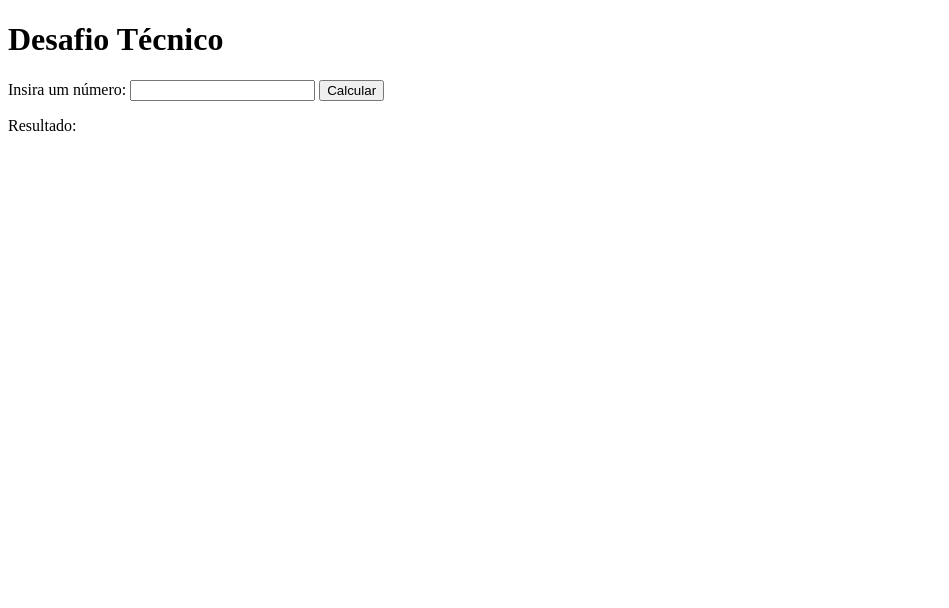
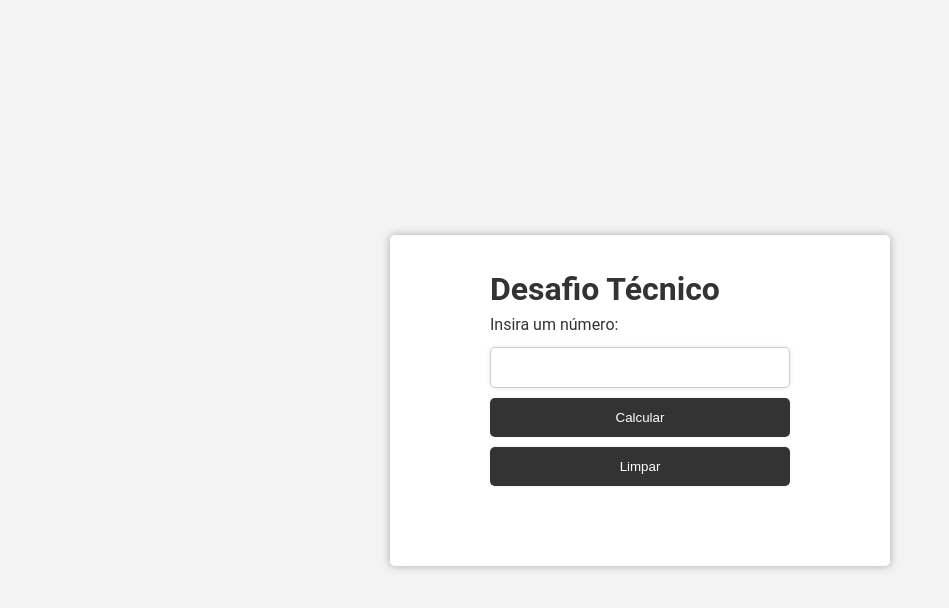
Before and after one commit to ViitorAugusto/Javascript-Multiples-Sum, a plain HTML site: page src/index.html in a window 1280 px wide. Shown: the whole page, without its empty margins (0-949 px from the left). Drawn offline with Linux system fonts and the light colour scheme.

Commit message:
feature/created style.css

```diff
--- /dev/null
+++ b/src/css/style.css
@@ -0,0 +1,62 @@
+* {
+    margin: 0;
+    padding: 0;
+    box-sizing: border-box;
+}
+
+input[type="number"]::-webkit-inner-spin-button,
+input[type="number"]::-webkit-outer-spin-button {
+    -webkit-appearance: none;
+    margin: 0;
+}
+
+body {
+    background-color: #f3f3f3;
+    font-family: "Roboto", sans-serif;
+    font-size: 16px;
+    font-weight: 400;
+    line-height: 1.5;
+    color: #333;
+    display: flex;
+    align-items: center;
+    justify-content: center;
+    min-height: 100vh;
+}
+div {
+    background-color: #fff;
+    border-radius: 5px;
+    box-shadow: 0 0 8px rgba(0, 0, 0, 0.3);
+    padding: 30px 100px;
+    display: flex;
+    flex-direction: column;
+}
+input {
+    padding: 12px;
+    border: 1px solid #ccc;
+    border-radius: 5px;
+    outline: none;
+    box-shadow: 0 0 5px rgba(0, 0, 0, 0.1);
+}
+input:focus {
+    border-color: #333;
+}
+button {
+    padding: 12px;
+    border: none;
+    border-radius: 5px;
+    background-color: #333;
+    color: #fff;
+    cursor: pointer;
+    box-shadow: 0 0 3px rgba(0, 0, 0, 0.1);
+}
+form {
+    display: flex;
+    flex-direction: column;
+    gap: 10px;
+}
+p {
+    margin: 15px 0;
+    text-align: center;
+    height: 20px;
+    width: 300px;
+}
--- a/src/index.html
+++ b/src/index.html
@@ -1,19 +1,22 @@
 <!DOCTYPE html>
 <html lang="pt-br">
   <head>
-    <meta charset="UTF-8">
-    <meta name="viewport" content="width=device-width, initial-scale=1.0">
+    <meta charset="UTF-8" />
+    <meta name="viewport" content="width=device-width, initial-scale=1.0" />
     <title>Desafio Técnico</title>
+    <link rel="stylesheet" href="./css/style.css" />
   </head>
   <body>
+    <div >
       <h1>Desafio Técnico</h1>
       <form id="challengeForm">
         <label for="inputNumber">Insira um número:</label>
-        <input type="number" id="inputNumber" required>
+        <input type="number" id="inputNumber" required  />
         <button type="button" onclick="calculateSum()">Calcular</button>
+        <button type="reset" onclick="clearResult()">Limpar</button>
       </form>
-    <p id="result">Resultado:</p>
-
+      <p id="result"></p>
+    </div>
     <script src="./js/calculateSum.js"></script>
     <script src="./js/main.js"></script>
   </body>
--- a/src/js/calculateSum.js
+++ b/src/js/calculateSum.js
@@ -1,4 +1,5 @@
 function calculateDivisibleSum(number) {
+    if (!number) throw new Error('Por favor, insira um número.');
     if (typeof number !== 'number' || !Number.isInteger(number) || number <= 0) {
         throw new Error('Por favor, insira um número inteiro positivo.');
     }
--- a/src/js/main.js
+++ b/src/js/main.js
@@ -7,3 +7,7 @@ function calculateSum() {
         document.getElementById('result').innerText = error.message;
     }
 }
+
+function clearResult() {
+    document.getElementById('result').innerText = '';
+}
```
Lines whose indentation alone changed are shown as unchanged.
